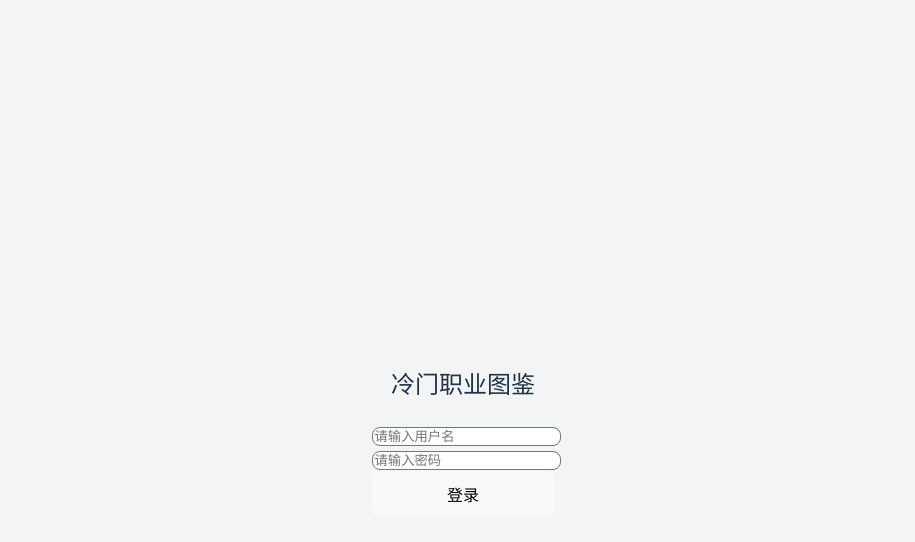
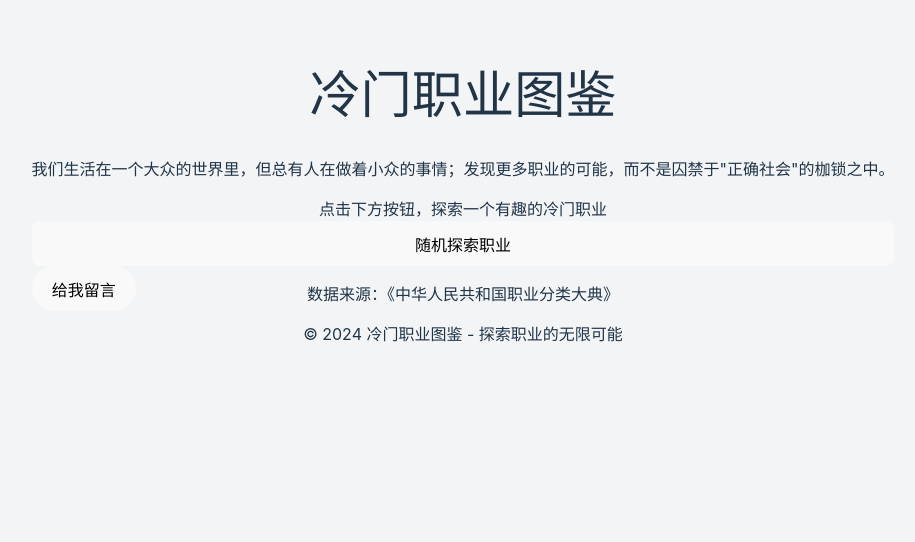
Before and after one commit to rabble-ldy/rare-jobs-explorer, a React (Vite) app: page / in a window 1280 px wide. Shown: the top 542 px of the page, without its empty margins (177-1092 px from the left). Built offline with nearby package versions, Linux system fonts and the light colour scheme.

Commit message:
feat: 移除登录界面，添加留言功能和网站描述

```diff
--- a/src/App.jsx
+++ b/src/App.jsx
@@ -5,15 +5,14 @@ import Header from './components/Header'
 import JobCard from './components/JobCard'
 import RandomButton from './components/RandomButton'
 import Footer from './components/Footer'
+import FeedbackForm from './components/FeedbackForm'
 
 function App() {
-  const [isLoggedIn, setIsLoggedIn] = useState(false)
-  const [username, setUsername] = useState('')
-  const [password, setPassword] = useState('')
   const [currentJob, setCurrentJob] = useState(null)
   const [jobs, setJobs] = useState([])
   const [isLoading, setIsLoading] = useState(false)
   const [error, setError] = useState(null)
+  const [showFeedback, setShowFeedback] = useState(false)
 
   useEffect(() => {
     // 从public/data目录加载CSV数据
@@ -55,13 +54,6 @@ function App() {
       })
   }, [])
 
-  const handleLogin = (e) => {
-    e.preventDefault()
-    if (username && password) {
-      setIsLoggedIn(true)
-    }
-  }
-
   const getRandomJob = () => {
     if (jobs.length === 0) {
       console.log('没有可用的职业数据')
@@ -76,42 +68,6 @@ function App() {
       setCurrentJob(jobs[randomIndex])
       setIsLoading(false)
     }, 1000)
-  }
-
-  if (!isLoggedIn) {
-    return (
-      <div className="min-h-screen bg-gradient-to-br from-blue-50 to-indigo-50 flex items-center justify-center p-4">
-        <div className="bg-white p-8 rounded-2xl shadow-lg w-full max-w-md">
-          <h2 className="text-3xl font-bold mb-8 text-center text-gray-800">冷门职业图鉴</h2>
-          <form onSubmit={handleLogin} className="space-y-6">
-            <div>
-              <input
-                className="w-full px-4 py-3 rounded-lg border border-gray-200 focus:border-blue-500 focus:ring-2 focus:ring-blue-200 transition-all outline-none"
-                type="text"
-                value={username}
-                onChange={(e) => setUsername(e.target.value)}
-                placeholder="请输入用户名"
-              />
-            </div>
-            <div>
-              <input
-                className="w-full px-4 py-3 rounded-lg border border-gray-200 focus:border-blue-500 focus:ring-2 focus:ring-blue-200 transition-all outline-none"
-                type="password"
-                value={password}
-                onChange={(e) => setPassword(e.target.value)}
-                placeholder="请输入密码"
-              />
-            </div>
-            <button
-              className="w-full bg-blue-500 hover:bg-blue-600 text-white font-medium py-3 px-4 rounded-lg transition-all transform hover:scale-[1.02] active:scale-[0.98]"
-              type="submit"
-            >
-              登录
-            </button>
-          </form>
-        </div>
-      </div>
-    )
   }
 
   return (
@@ -130,6 +86,25 @@ function App() {
         )}
         <RandomButton onClick={getRandomJob} isLoading={isLoading} />
         <JobCard job={currentJob} />
+
+        {/* 留言按钮 */}
+        <div className="fixed bottom-8 right-8">
+          <button
+            onClick={() => setShowFeedback(true)}
+            className="bg-blue-500 hover:bg-blue-600 text-white font-medium py-3 px-6 rounded-full shadow-lg transition-all transform hover:scale-105"
+          >
+            给我留言
+          </button>
+        </div>
+
+        {/* 留言表单 */}
+        {showFeedback && (
+          <div className="fixed inset-0 bg-black bg-opacity-50 flex items-center justify-center p-4">
+            <div className="bg-white rounded-lg p-6 max-w-md w-full">
+              <FeedbackForm onClose={() => setShowFeedback(false)} />
+            </div>
+          </div>
+        )}
       </main>
       <Footer />
     </div>
--- /dev/null
+++ b/src/components/FeedbackForm.jsx
@@ -0,0 +1,130 @@
+import { useState } from 'react'
+
+function FeedbackForm({ onClose }) {
+  const [name, setName] = useState('')
+  const [email, setEmail] = useState('')
+  const [message, setMessage] = useState('')
+  const [isSubmitting, setIsSubmitting] = useState(false)
+  const [submitStatus, setSubmitStatus] = useState(null)
+
+  const handleSubmit = async (e) => {
+    e.preventDefault()
+    setIsSubmitting(true)
+    setSubmitStatus(null)
+
+    try {
+      // 这里可以替换为您的表单提交服务
+      // 例如：EmailJS、Formspree 等
+      const response = await fetch('https://formspree.io/f/your-form-id', {
+        method: 'POST',
+        headers: {
+          'Content-Type': 'application/json',
+        },
+        body: JSON.stringify({
+          name,
+          email,
+          message,
+        }),
+      })
+
+      if (response.ok) {
+        setSubmitStatus('success')
+        setName('')
+        setEmail('')
+        setMessage('')
+        setTimeout(() => {
+          onClose()
+        }, 2000)
+      } else {
+        setSubmitStatus('error')
+      }
+    } catch (error) {
+      console.error('提交失败:', error)
+      setSubmitStatus('error')
+    } finally {
+      setIsSubmitting(false)
+    }
+  }
+
+  return (
+    <div>
+      <div className="flex justify-between items-center mb-6">
+        <h3 className="text-xl font-bold text-gray-800">给我留言</h3>
+        <button
+          onClick={onClose}
+          className="text-gray-500 hover:text-gray-700"
+        >
+          <svg className="w-6 h-6" fill="none" stroke="currentColor" viewBox="0 0 24 24">
+            <path strokeLinecap="round" strokeLinejoin="round" strokeWidth={2} d="M6 18L18 6M6 6l12 12" />
+          </svg>
+        </button>
+      </div>
+
+      <form onSubmit={handleSubmit} className="space-y-4">
+        <div>
+          <label htmlFor="name" className="block text-sm font-medium text-gray-700 mb-1">
+            您的称呼
+          </label>
+          <input
+            type="text"
+            id="name"
+            value={name}
+            onChange={(e) => setName(e.target.value)}
+            className="w-full px-4 py-2 rounded-lg border border-gray-300 focus:border-blue-500 focus:ring-2 focus:ring-blue-200 transition-all outline-none"
+            required
+          />
+        </div>
+
+        <div>
+          <label htmlFor="email" className="block text-sm font-medium text-gray-700 mb-1">
+            联系邮箱
+          </label>
+          <input
+            type="email"
+            id="email"
+            value={email}
+            onChange={(e) => setEmail(e.target.value)}
+            className="w-full px-4 py-2 rounded-lg border border-gray-300 focus:border-blue-500 focus:ring-2 focus:ring-blue-200 transition-all outline-none"
+            required
+          />
+        </div>
+
+        <div>
+          <label htmlFor="message" className="block text-sm font-medium text-gray-700 mb-1">
+            留言内容
+          </label>
+          <textarea
+            id="message"
+            value={message}
+            onChange={(e) => setMessage(e.target.value)}
+            rows={4}
+            className="w-full px-4 py-2 rounded-lg border border-gray-300 focus:border-blue-500 focus:ring-2 focus:ring-blue-200 transition-all outline-none"
+            required
+          />
+        </div>
+
+        {submitStatus === 'success' && (
+          <div className="text-green-600 text-sm">
+            留言已发送，感谢您的反馈！
+          </div>
+        )}
+
+        {submitStatus === 'error' && (
+          <div className="text-red-600 text-sm">
+            发送失败，请稍后重试。
+          </div>
+        )}
+
+        <button
+          type="submit"
+          disabled={isSubmitting}
+          className="w-full bg-blue-500 hover:bg-blue-600 text-white font-medium py-2 px-4 rounded-lg transition-all transform hover:scale-[1.02] active:scale-[0.98] disabled:opacity-50 disabled:cursor-not-allowed"
+        >
+          {isSubmitting ? '发送中...' : '发送留言'}
+        </button>
+      </form>
+    </div>
+  )
+}
+
+export default FeedbackForm
--- a/src/components/Header.jsx
+++ b/src/components/Header.jsx
@@ -1,9 +1,11 @@
 function Header() {
   return (
     <header className="bg-white shadow-sm">
-      <div className="container mx-auto px-4 py-4">
-        <h1 className="text-2xl font-bold text-gray-800">冷门职业图鉴</h1>
-        <p className="text-gray-600 mt-1">探索独特的职业机会</p>
+      <div className="container mx-auto px-4 py-8">
+        <h1 className="text-3xl font-bold text-gray-800 mb-4">冷门职业图鉴</h1>
+        <p className="text-gray-600 text-lg leading-relaxed max-w-3xl">
+          我们生活在一个大众的世界里，但总有人在做着小众的事情；发现更多职业的可能，而不是囚禁于"正确社会"的枷锁之中。
+        </p>
       </div>
     </header>
   );
```
